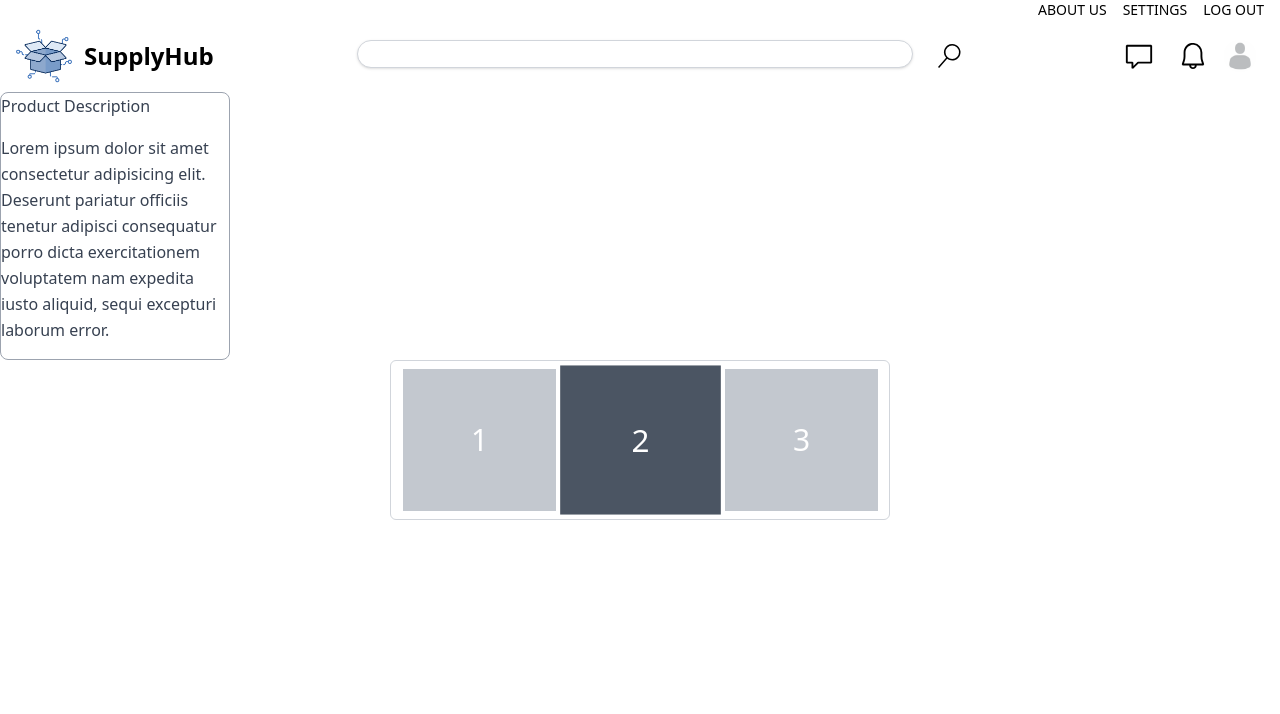
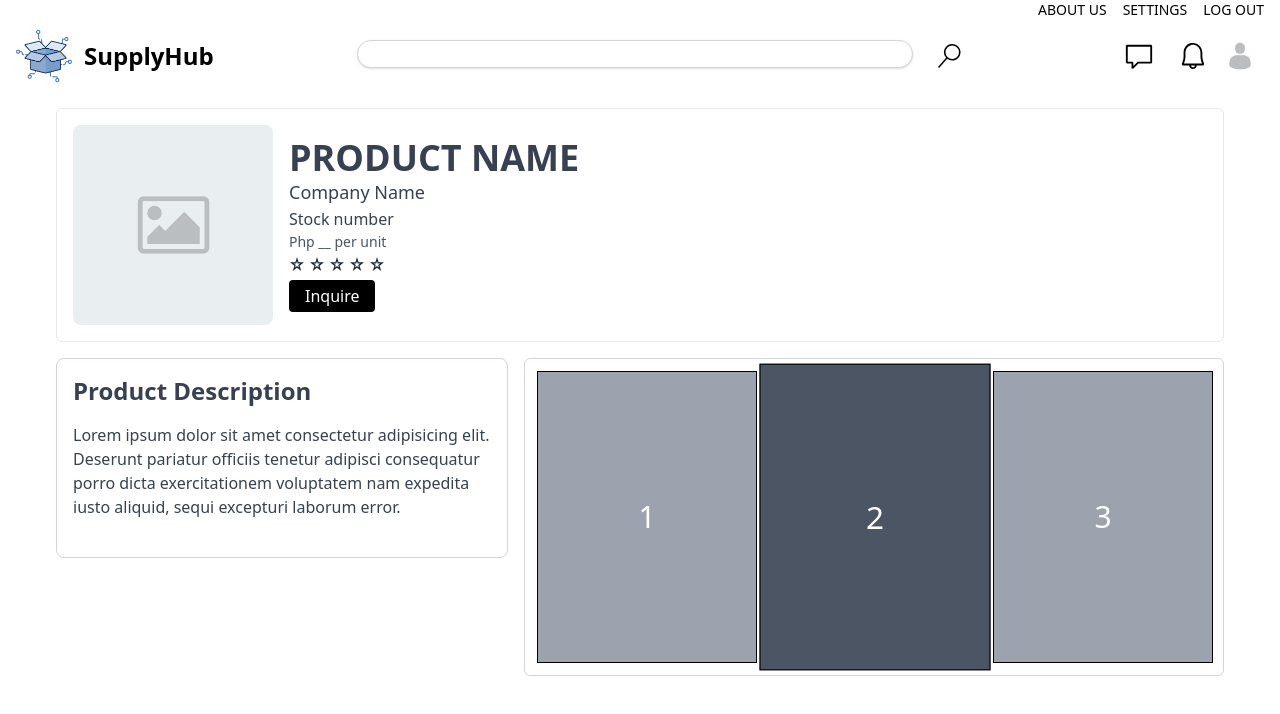
Before and after one commit to Marcus401/SupplyHub, a React (Vite) app in the folder supplyhub.client/: page /design in a window 1280 px wide. Shown: the top 714 px of the page. Built offline with nearby package versions, Linux system fonts and the light colour scheme.

Commit message:
image slider

```diff
--- a/supplyhub.client/src/Components/ProductComponents/ProductDescriptionImageDashboard/ProductDescriptionImageDashBoard.tsx
+++ b/supplyhub.client/src/Components/ProductComponents/ProductDescriptionImageDashboard/ProductDescriptionImageDashBoard.tsx
@@ -1,21 +1,29 @@
+import BasicProductInfo from "../BasicProductInfo/BasicProductInfo";
 import ProductImageSlider from "../ProductImageSlider/ProductImageSlider";
 
 type Props = {};
 
 const ProductDescriptionImageDashBoard = (props: Props) => {
   return (
-    <div>
-      <div className="min-h-[200px] max-h-[700px] w-full max-w-[230px] border border-gray-400 rounded-lg">
-        <p>Product Description</p>
-        <p>
-          Lorem ipsum dolor sit amet consectetur adipisicing elit. Deserunt
-          pariatur officiis tenetur adipisci consequatur porro dicta
-          exercitationem voluptatem nam expedita iusto aliquid, sequi excepturi
-          laborum error.
-        </p>
+    <div className="max-w-[1200px] mx-auto p-4">
+      <div className="mb-4">
+        <BasicProductInfo />
       </div>
-      <div>
-        <ProductImageSlider />
+
+      <div className="flex gap-4 items-start">
+        <div className="p-4 min-h-[200px] max-h-[700px] max-w-[500px] border border-gray-300 rounded-lg">
+          <p className="font-bold text-2xl">Product Description</p>
+          <p className="text-base">
+            Lorem ipsum dolor sit amet consectetur adipisicing elit. Deserunt
+            pariatur officiis tenetur adipisci consequatur porro dicta
+            exercitationem voluptatem nam expedita iusto aliquid, sequi
+            excepturi laborum error.
+          </p>
+        </div>
+
+        <div className="flex-1">
+          <ProductImageSlider />
+        </div>
       </div>
     </div>
   );
--- a/supplyhub.client/src/Components/ProductComponents/ProductImageSlider/ProductImageSlider.tsx
+++ b/supplyhub.client/src/Components/ProductComponents/ProductImageSlider/ProductImageSlider.tsx
@@ -22,19 +22,19 @@ const ProductImageSlider: React.FC = () => {
   const slides = [1, 2, 3, 4, 5, 6];
 
   return (
-    <div className="slider-container w-full max-w-[500px] mx-auto px-2 overflow-hidden border border-gray-300 rounded-md">
+    <div className="slider-container w-full max-w-[700px] mx-auto px-2 overflow-hidden border border-gray-300 rounded-md">
       <Slider {...settings}>
         {slides.map((slide) => (
           <div
             key={slide}
-            className="slide-item mx-0 p-1 my-1 w-[150px] h-[150px] flex items-center justify-center"
+            className="slide-item w-[300px] h-[300px] mx-0 p-1 my-2 flex items-center justify-center"
           >
             <h3
-              className={`p-4 w-full h-full flex items-center justify-center text-center transition-transform duration-300
+              className={`w-full h-full p-0 flex items-center justify-center text-center border border-black transition-transform duration-300
                 ${
                   centerSlide === slide - 1
                     ? "scale-105 bg-gray-600 text-white"
-                    : "opacity-60 bg-gray-400 text-white"
+                    : "opacity-100 bg-gray-400 text-white"
                 }`}
             >
               {slide}
```
